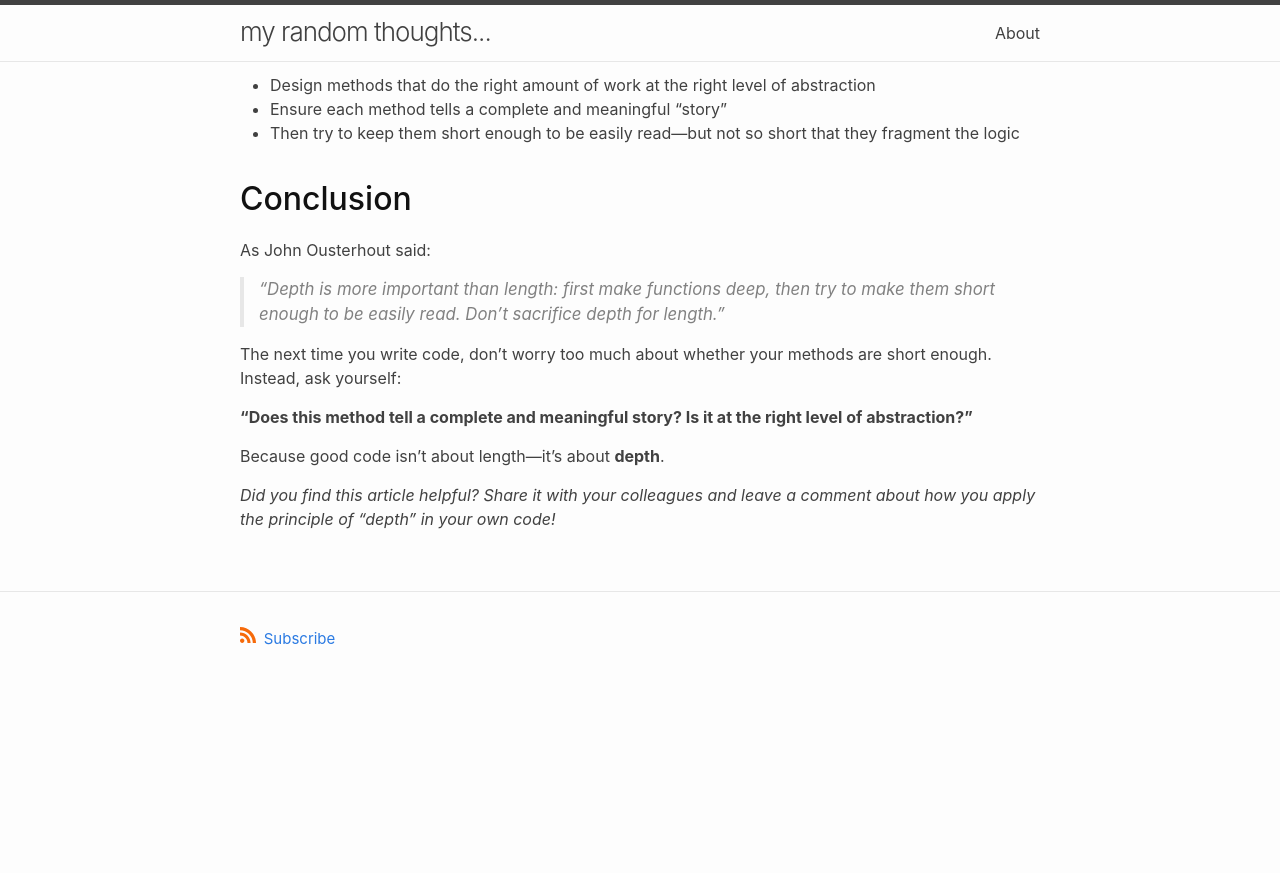
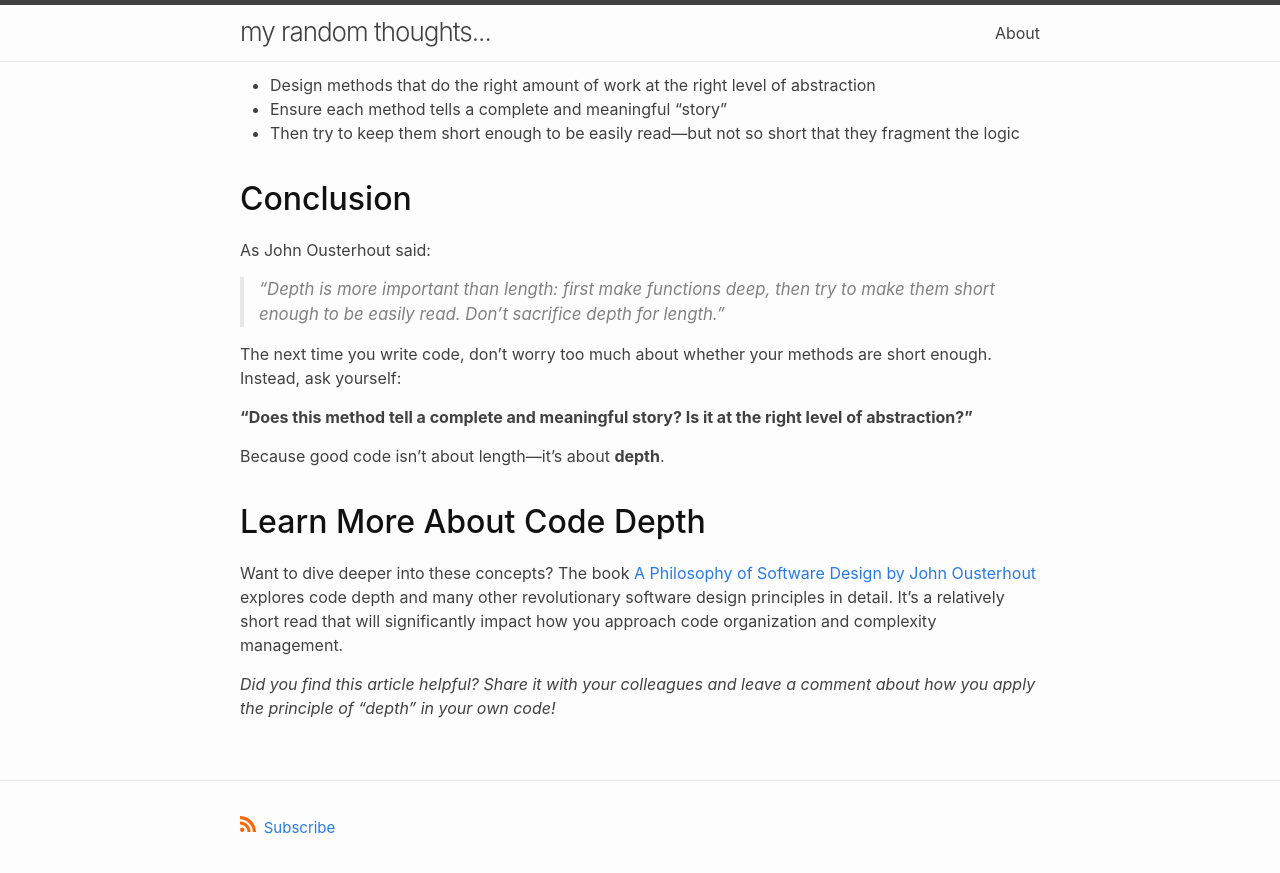
Before and after one commit to ndnhuy/ndnhuy.github.io, a Jekyll site: the page built from _posts/2025-03-30-good-code-is-not-about-length.markdown, in a window 1280 px wide and 900 px high, scrolled down 3247 px. Shown: the top 873 px of the window. Built offline with Jekyll 4.4.1, drawn with Linux system fonts in a browser that asks for light colours; before the commit the page ends 3958 px from its top, so only the background shows below that.

Commit message:
add link

```diff
--- a/_posts/2025-03-30-good-code-is-not-about-length.markdown
+++ b/_posts/2025-03-30-good-code-is-not-about-length.markdown
@@ -149,4 +149,8 @@ The next time you write code, don't worry too much about whether your methods ar
 
 Because good code isn't about length—it's about **depth**.
 
+## Learn More About Code Depth
+
+Want to dive deeper into these concepts? The book [A Philosophy of Software Design by John Ousterhout](https://amzn.to/3FMslYi) explores code depth and many other revolutionary software design principles in detail. It's a relatively short read that will significantly impact how you approach code organization and complexity management.
+
 *Did you find this article helpful? Share it with your colleagues and leave a comment about how you apply the principle of "depth" in your own code!*
```
